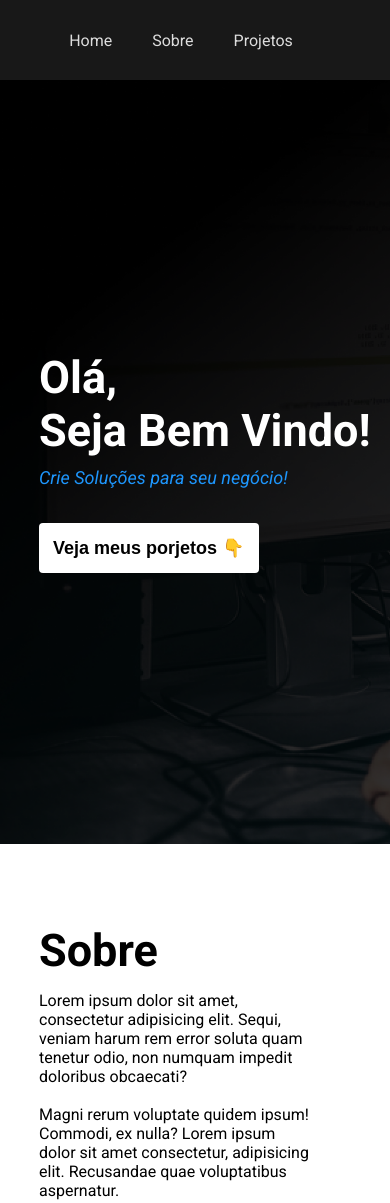
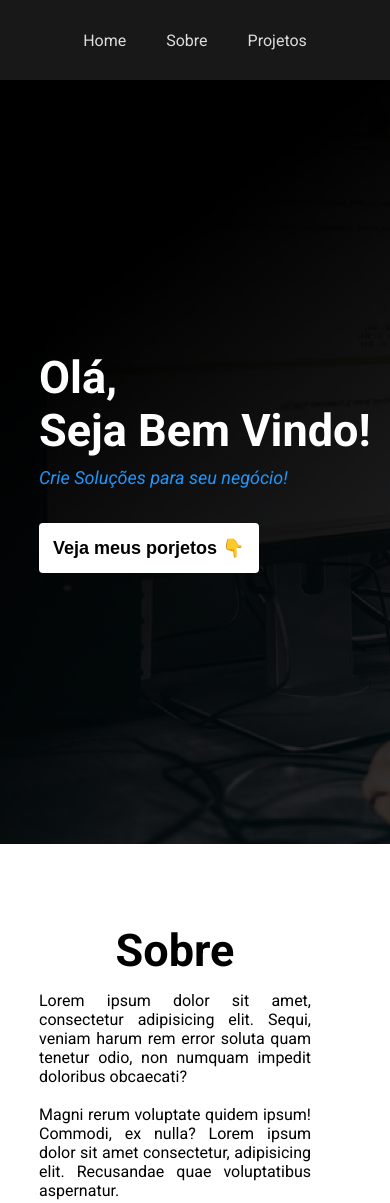
Before and after one commit to wsegundo1/PROJETO-1, a plain HTML site: page index.html in a window 390 px wide. Shown: the top 1203 px of the page. Drawn offline with Linux system fonts and the light colour scheme.

Commit message:
pequenas mudanças

```diff
--- a/style.css
+++ b/style.css
@@ -219,7 +219,11 @@ footer p{
         top: 0;
         z-index: 9;
     }
-    /* Fim Main */
+    .nav-list{
+        margin-right: 0;
+    }
+
+    /* Fim nav */
 
     /* Inicio Main */
     .main h1{
@@ -243,8 +247,10 @@ footer p{
     }
     .about div{
         max-width: 80%;
+        text-align: justify;
     }
     .about div h2{
+        text-align: center;
         font-size: 45px;
     }
     .about img{
```
